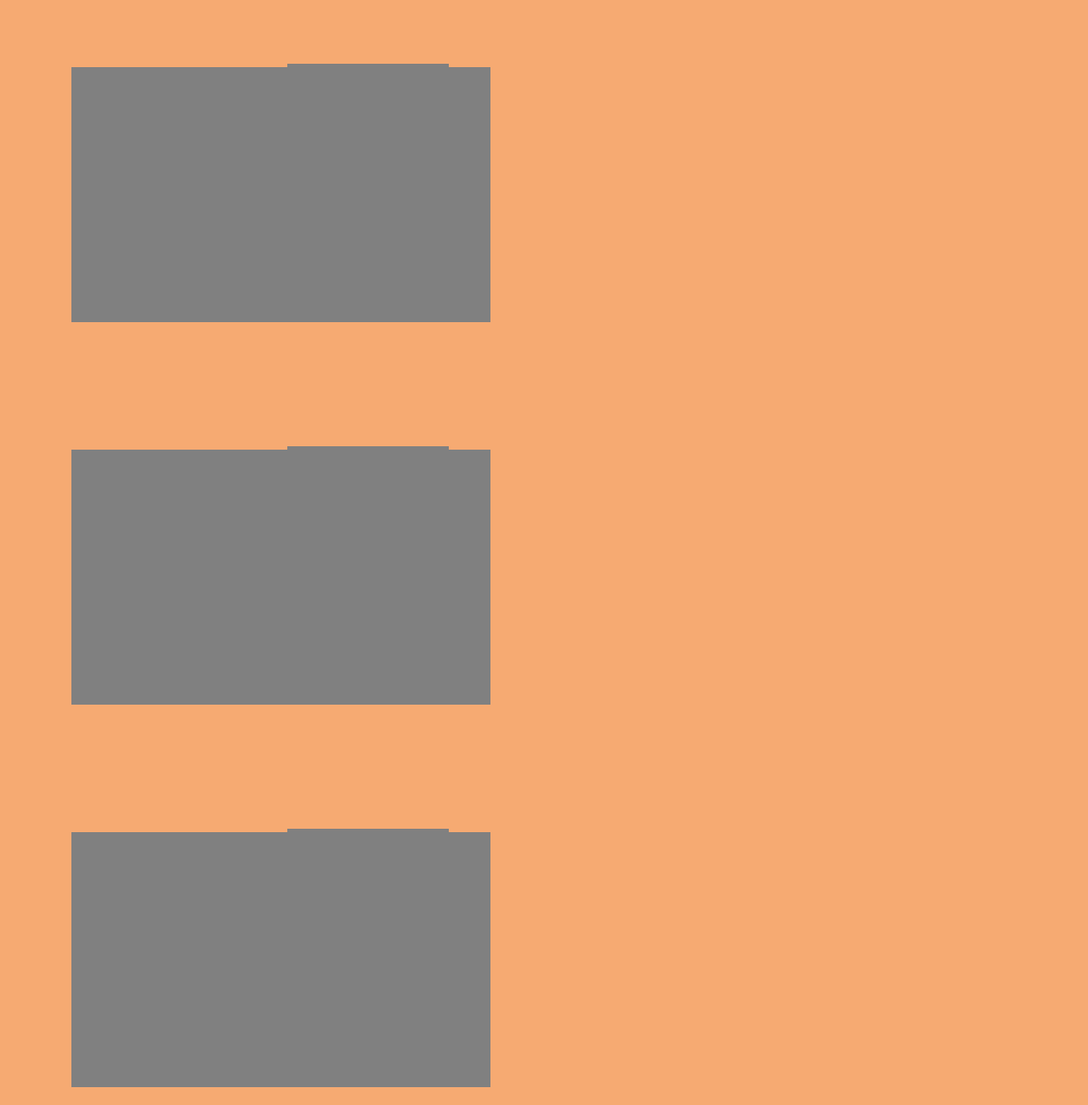
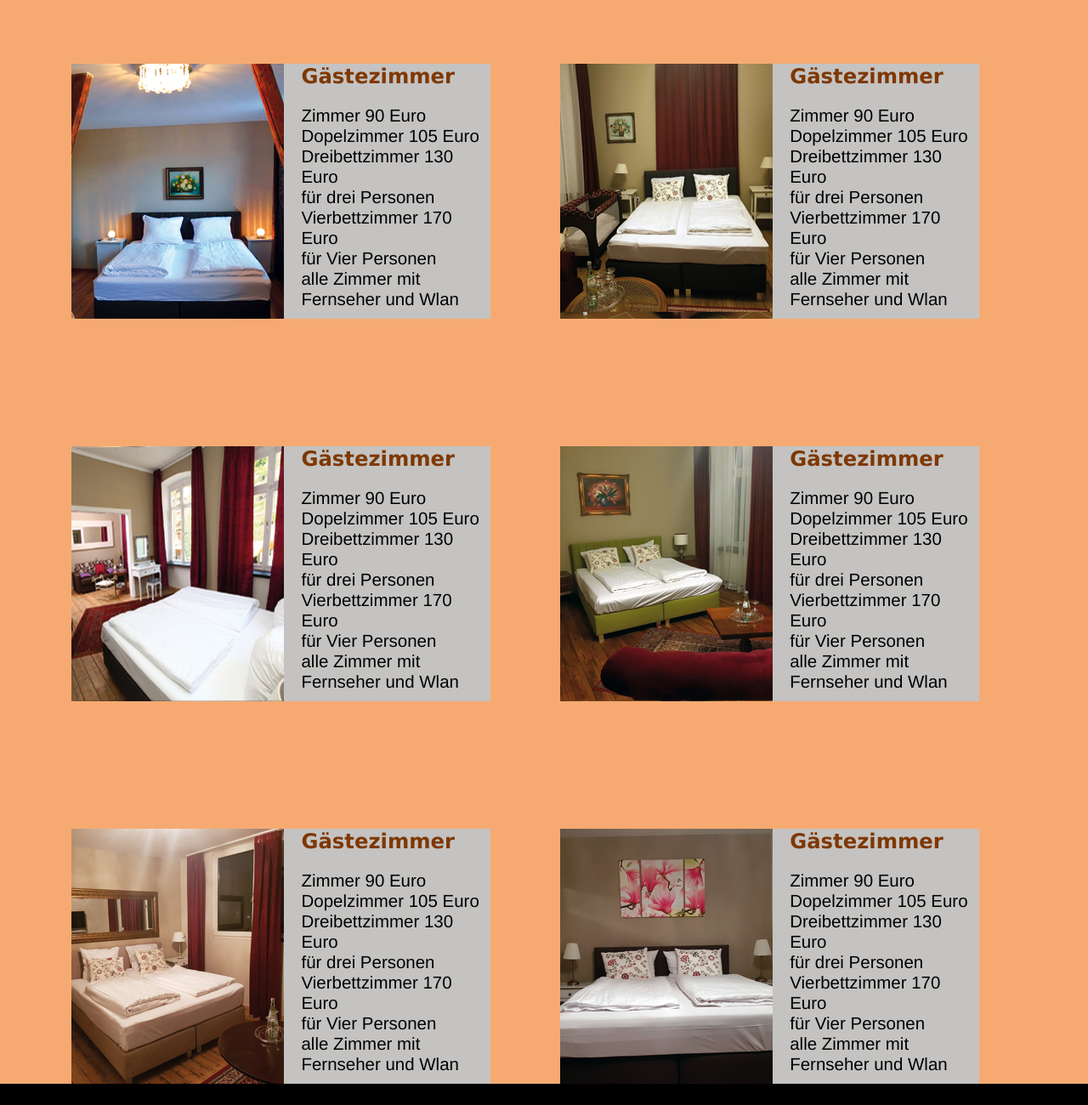
Before and after one commit to crisu54/Hotel, a plain HTML site: page html/zimmer.html in a window 1280 px wide. Shown: the part 1460-2760 px from the top of the page at 85% size. Drawn offline with Linux system fonts and the light colour scheme.

Commit message:
zimmerkotegorie

```diff
--- a/css/zimmer.css
+++ b/css/zimmer.css
@@ -144,7 +144,7 @@ h2.uschrift{
 .zbox{
 	width:100%;
 	height:300px;
-	background-color:gray;
+	background-color:#c4c3c2;
 	margin-top:150px;
 
 }
@@ -162,3 +162,18 @@ h2.uschrift{
 	font-size:2em;
 	margin:0px auto auto 6.5%;
 }
+.kate{
+	font-family:verdana;
+	font-size:1.9vw;
+	color:#7f3803;
+	padding-left:270px;
+}
+img{
+	float:left;
+}
+.preis{
+	font-size:1.6vw;
+	padding-left:270px;
+	font-family:helvetica;
+
+}
--- a/html/zimmer.html
+++ b/html/zimmer.html
@@ -113,19 +113,106 @@
 		<h2 class="boxschrift">Genießen Sie unsere Modernen Zimmern und eine außergewöhmliche Atmosphäre</h2>
 			<div  class="box">
 				<div class="zbox">
-				<img src="../images/bild1.png"
+				<img src="../images/bild1.png">
+				<h2 class="kate">Gästezimmer</h2>
+				<p class="preis">
+					Zimmer 90 Euro
+					Dopelzimmer 105 Euro
+					Dreibettzimmer 130 Euro<br>
+					für drei Personen
+					Vierbettzimmer 170 Euro<br>
+					für Vier Personen<br>
+					alle Zimmer mit Fernseher und Wlan</p>
+			</div>
+				<div class="zbox">
+				<img src="../images/doppelzimmer.png">
+				<h2 class="kate">Gästezimmer</h2>
+				<p class="preis">
+					Zimmer 90 Euro
+					Dopelzimmer 105 Euro
+					Dreibettzimmer 130 Euro<br>
+					für drei Personen
+					Vierbettzimmer 170 Euro<br>
+					für Vier Personen<br>
+					alle Zimmer mit Fernseher und Wlan</p>
 				</div>
-				<div class="zbox"></div >
-				<div class="zbox"></div >
-				<div class="zbox"></div >
+				<div class="zbox">
+				<img src="../images/einzel.png">
+				<h2 class="kate">Gästezimmer</h2>
+				<p class="preis">
+					Zimmer 90 Euro
+					Dopelzimmer 105 Euro
+					Dreibettzimmer 130 Euro<br>
+					für drei Personen
+					Vierbettzimmer 170 Euro<br>
+					für Vier Personen<br>
+					alle Zimmer mit Fernseher und Wlan</p>
+
+				</div>
+				<div class="zbox">
+				<img src="../images/doppelzimmer_hell.png">
+				<h2 class="kate">Gästezimmer</h2>
+				<p class="preis">
+					Zimmer 90 Euro
+					Dopelzimmer 105 Euro
+					Dreibettzimmer 130 Euro<br>
+					für drei Personen
+					Vierbettzimmer 170 Euro<br>
+					für Vier Personen<br>
+					alle Zimmer mit Fernseher und Wlan</p>
+				</div>
 		</div >
 
 
 				<div class="rechts-container">
-				<div class="zbox"></div >
-				<div class="zbox"></div >
-				<div class="zbox"></div >
-				<div class="zbox"></div >
+				<div class="zbox">
+				<img src="../images/dreibettzimmer.png">
+				<h2 class="kate">Gästezimmer</h2>
+				<p class="preis">
+					Zimmer 90 Euro
+					Dopelzimmer 105 Euro
+					Dreibettzimmer 130 Euro<br>
+					für drei Personen
+					Vierbettzimmer 170 Euro<br>
+					für Vier Personen<br>
+					alle Zimmer mit Fernseher und Wlan</p>
+				</div >
+				<div class="zbox">
+					<img src="../images/bett_kind.png">
+						<h2 class="kate">Gästezimmer</h2>
+				<p class="preis">
+					Zimmer 90 Euro
+					Dopelzimmer 105 Euro
+					Dreibettzimmer 130 Euro<br>
+					für drei Personen
+					Vierbettzimmer 170 Euro<br>
+					für Vier Personen<br>
+					alle Zimmer mit Fernseher und Wlan</p>
+				</div >
+				<div class="zbox">
+					<img src="../images/doppelbett_gr.png">
+						<h2 class="kate">Gästezimmer</h2>
+				<p class="preis">
+					Zimmer 90 Euro
+					Dopelzimmer 105 Euro
+					Dreibettzimmer 130 Euro<br>
+					für drei Personen
+					Vierbettzimmer 170 Euro<br>
+					für Vier Personen<br>
+					alle Zimmer mit Fernseher und Wlan</p>
+				</div >
+				<div class="zbox">
+					<img src="../images/boxbett.png">
+						<h2 class="kate">Gästezimmer</h2>
+				<p class="preis">
+					Zimmer 90 Euro
+					Dopelzimmer 105 Euro
+					Dreibettzimmer 130 Euro<br>
+					für drei Personen
+					Vierbettzimmer 170 Euro<br>
+					für Vier Personen<br>
+					alle Zimmer mit Fernseher und Wlan</p>
+				</div >
 
 			</div>
 		</section >
```
Also changed, not shown: images/bett_kind.png (added), images/boxbett.png (added), images/doppelbett_gr.png (added), images/doppelzimmer.png (added), images/doppelzimmer_hell.png (added), images/dreibettzimmer.png (added), images/einzel.png (added).
